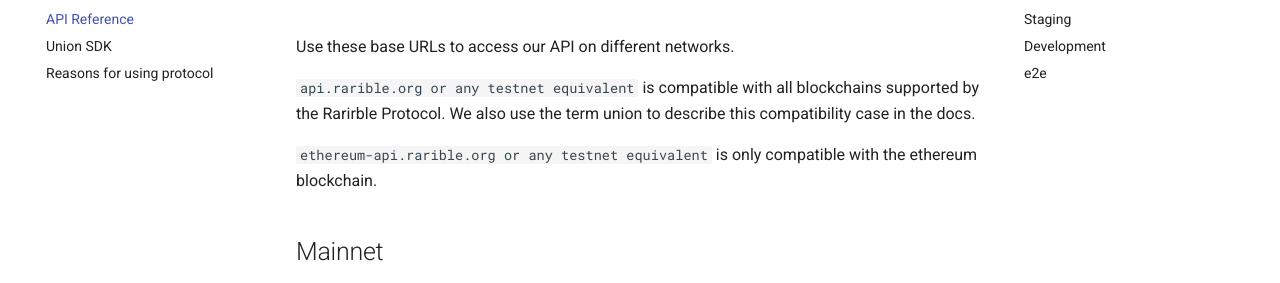
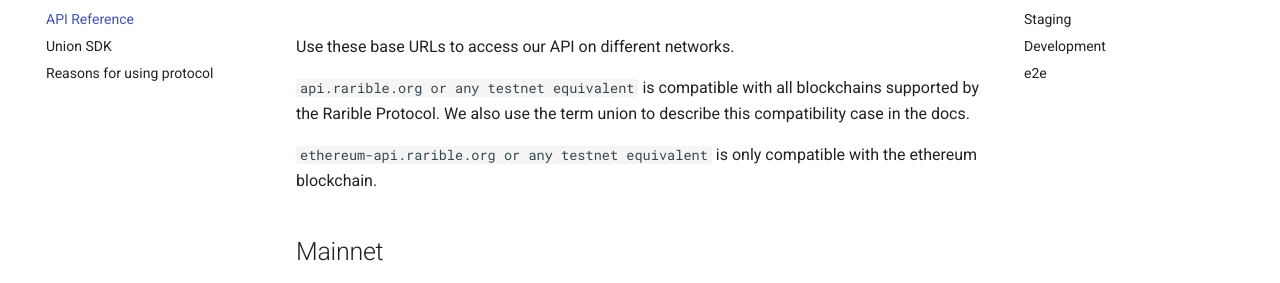
Before and after one commit to rarible/protocol, an MkDocs documentation site: the page built from docs/overview/api-reference.md, in a window 1280 px wide and 900 px high. Shown: the part 194-477 px from the top of the window. Built offline with MkDocs 1.6.1 and Material for MkDocs 9.7.7, drawn with Linux system fonts in a browser that asks for light colours; comment, search, counter and statistics services are not loaded.

```diff
--- a/docs/overview/api-reference.md
+++ b/docs/overview/api-reference.md
@@ -2,7 +2,7 @@
 
 Use these base URLs to access our API on different networks.
 
-`api.rarible.org or any testnet equivalent` is compatible with all blockchains  supported by the Rarirble Protocol. We also use the term union to describe this compatibility case in the docs.
+`api.rarible.org or any testnet equivalent` is compatible with all blockchains  supported by the Rarible Protocol. We also use the term union to describe this compatibility case in the docs.
 
 `ethereum-api.rarible.org or any testnet equivalent` is only compatible with the ethereum blockchain.
 
```
Also changed, not shown: docs/getting-started/community.md (added, +21 -0 lines), docs/overview/resources.md (deleted, +0 -21 lines), docs/getting-started/glossary.md (renamed from docs/overview/glossary.md).
